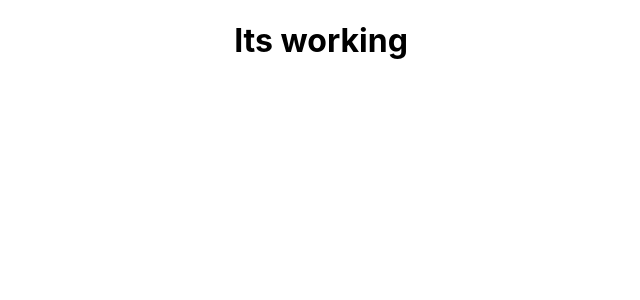
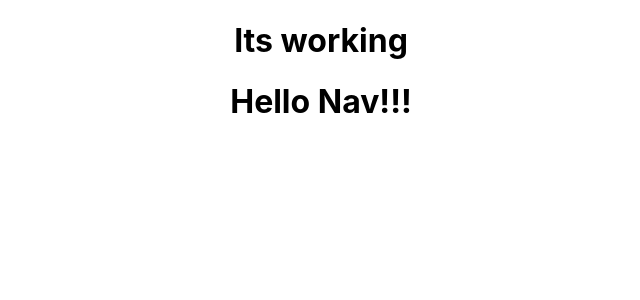
Before and after one commit to Ashishtorq/E-Commerce-Dashbord, a React (Create React App) app in the folder frontend/: page / in a window 1280 px wide. Shown: the top 300 px of the page, without its empty margins (319-959 px from the left). Built offline with nearby package versions, Linux system fonts and the light colour scheme.

Commit message:
navigation

```diff
--- a/frontend/src/App.js
+++ b/frontend/src/App.js
@@ -1,10 +1,12 @@
 import "./App.css";
-
+import { Link } from "react-router-dom";
+import { BrowserRouter } from "react-router-dom";
+import Nav from "./Nav";
 function App() {
   return (
     <>
       <div className="App"><h1>Its working</h1>
-
+      <Nav></Nav>
       </div>
     </>
   );
--- /dev/null
+++ b/frontend/src/Nav.js
@@ -0,0 +1,11 @@
+import React from 'react'
+
+const Nav = () => {
+  return (
+    <div>
+      <h1>Hello Nav!!!</h1>
+    </div>
+  )
+}
+
+export default Nav;
```
